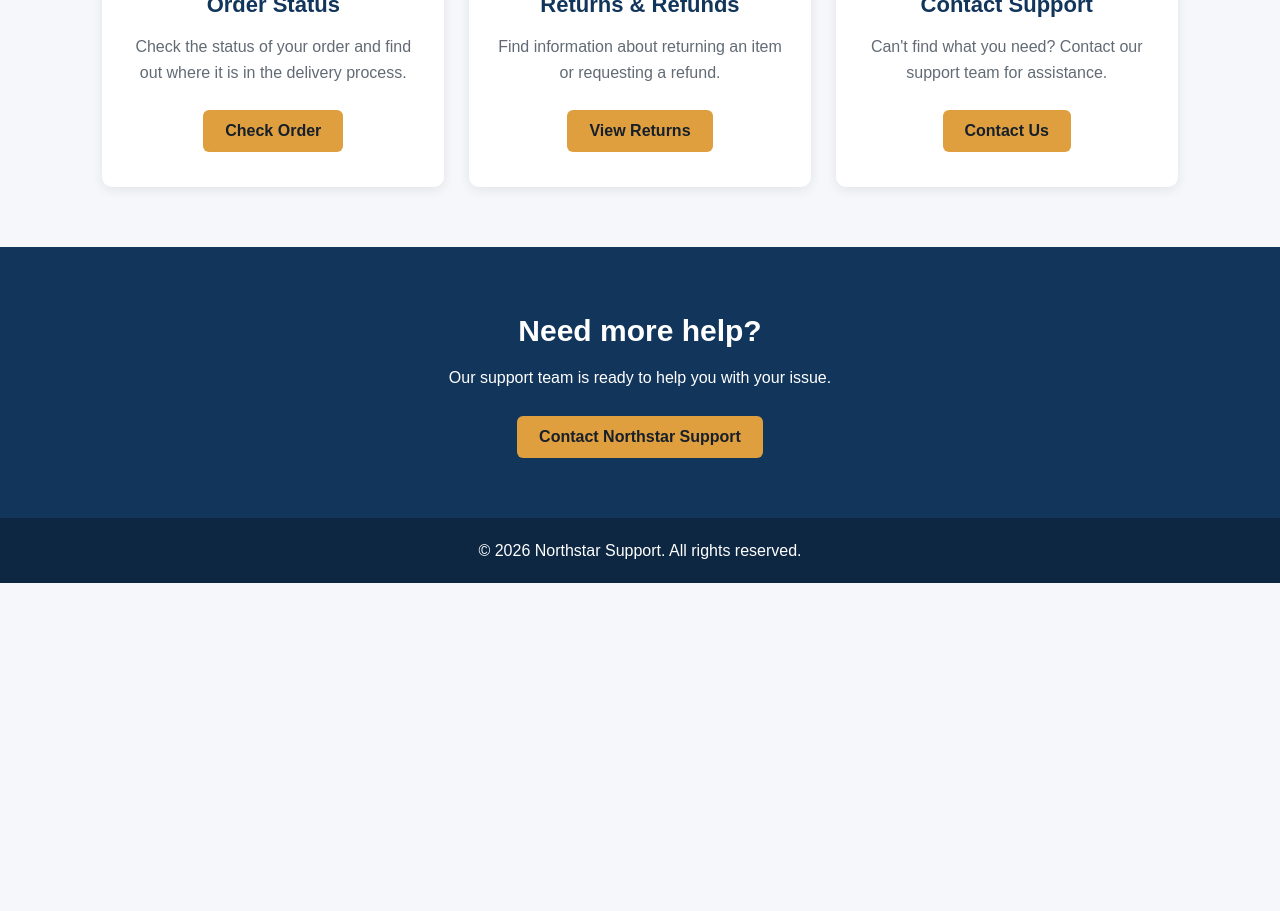
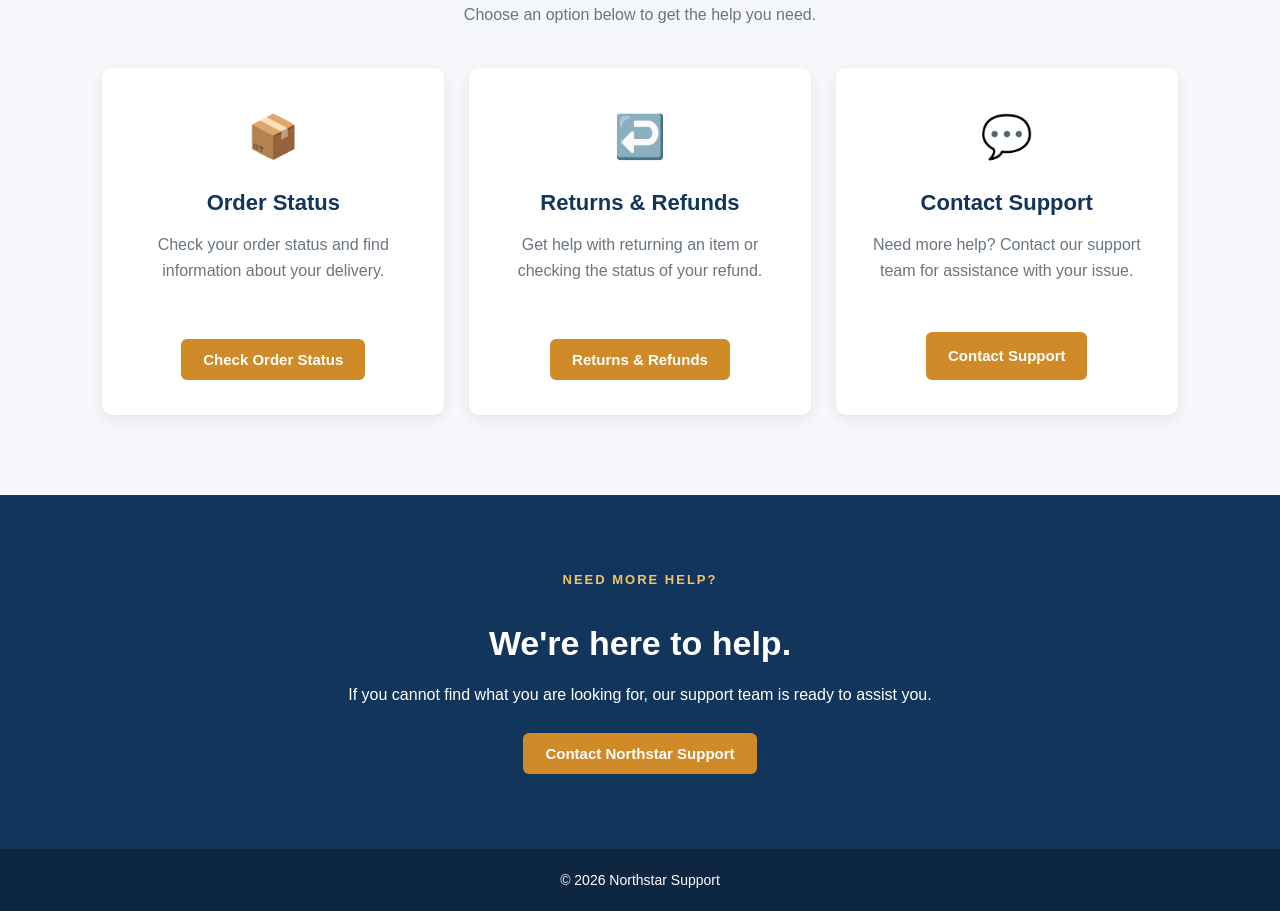
Before and after one commit to llavvy-design/northstar-support-deflection-mvp, a plain HTML site: page index.html in a window 1280 px wide. Shown: the part 721-1632 px from the top of the page. Before the commit the page ends 1304 px from the top, so only its background shows below. Drawn offline with Linux system fonts and the light colour scheme.

Commit message:
implement northstar support homepage

```diff
--- a/index.html
+++ b/index.html
@@ -1,16 +1,18 @@
-<!-- Northstar Support MVP -->
 <!DOCTYPE html>
 <html lang="en">
 
 <head>
     <meta charset="UTF-8">
     <meta name="viewport" content="width=device-width, initial-scale=1.0">
+
     <title>Northstar Support</title>
+
     <link rel="stylesheet" href="style.css">
 </head>
 
 <body>
 
+    <!-- Navigation -->
     <header class="navbar">
         <div class="logo">Northstar Support</div>
 
@@ -21,86 +23,136 @@
         </nav>
     </header>
 
+
+    <!-- Main Customer Entry Point -->
     <main>
 
-        <!-- Homepage -->
+        <!-- Home Section -->
         <section id="home" class="hero">
             <div class="hero-content">
-                <h1>How can we help?</h1>
 
-                <p>
-                    Welcome to Northstar Support. Get quick help with your
-                    orders, returns, refunds, or speak with our support team.
+                <p class="welcome-text">WELCOME TO</p>
+
+                <h1>Northstar Support</h1>
+
+                <p class="hero-description">
+                    Get quick and simple help with your orders, returns,
+                    refunds, or contact our support team for assistance.
                 </p>
 
                 <a href="#support" class="primary-button">
                     Get Support
                 </a>
-            </div>
-        </section>
-
-        <!-- Support Options -->
-        <section id="support" class="support-section">
-            <h2>What do you need help with?</h2>
-
-            <div class="support-grid">
-
-                <div class="support-card">
-                    <div class="icon">📦</div>
-                    <h3>Order Status</h3>
-                    <p>
-                        Check the status of your order and find out
-                        where it is in the delivery process.
-                    </p>
-                    <button onclick="showMessage('Order Status')">
-                        Check Order
-                    </button>
-                </div>
-
-                <div class="support-card">
-                    <div class="icon">↩️</div>
-                    <h3>Returns & Refunds</h3>
-                    <p>
-                        Find information about returning an item
-                        or requesting a refund.
-                    </p>
-                    <button onclick="showMessage('Returns & Refunds')">
-                        View Returns
-                    </button>
-                </div>
-
-                <div class="support-card">
-                    <div class="icon">💬</div>
-                    <h3>Contact Support</h3>
-                    <p>
-                        Can't find what you need? Contact our support
-                        team for assistance.
-                    </p>
-                    <button onclick="showMessage('Contact Support')">
-                        Contact Us
-                    </button>
-                </div>
 
             </div>
         </section>
 
-        <!-- Contact -->
-        <section id="contact" class="contact-section">
-            <h2>Need more help?</h2>
-            <p>
-                Our support team is ready to help you with your issue.
+
+        <!-- Support Options -->
+        <section id="support" class="support-section">
+
+            <p class="section-label">SUPPORT CENTRE</p>
+
+            <h2>How can we help you?</h2>
+
+            <p class="section-description">
+                Choose an option below to get the help you need.
             </p>
 
-            <button onclick="showMessage('Contact Support')">
-                Contact Northstar Support
-            </button>
+
+            <div class="support-grid">
+
+                <!-- Order Status -->
+                <article class="support-card">
+
+                    <div class="card-icon">📦</div>
+
+                    <h3>Order Status</h3>
+
+                    <p>
+                        Check your order status and find information
+                        about your delivery.
+                    </p>
+
+                    <button type="button" onclick="showSupportMessage('Order Status')">
+                        Check Order Status
+                    </button>
+
+                </article>
+
+
+                <!-- Returns & Refunds -->
+                <article class="support-card">
+
+                    <div class="card-icon">↩️</div>
+
+                    <h3>Returns &amp; Refunds</h3>
+
+                    <p>
+                        Get help with returning an item or checking
+                        the status of your refund.
+                    </p>
+
+                    <button type="button" onclick="showSupportMessage('Returns & Refunds')">
+                        Returns &amp; Refunds
+                    </button>
+
+                </article>
+
+
+                <!-- Contact Support -->
+                <article class="support-card">
+
+                    <div class="card-icon">💬</div>
+
+                    <h3>Contact Support</h3>
+
+                    <p>
+                        Need more help? Contact our support team
+                        for assistance with your issue.
+                    </p>
+
+                    <a href="#contact" class="card-button">
+                        Contact Support
+                    </a>
+
+                </article>
+
+            </div>
+
+        </section>
+
+
+        <!-- Contact Section -->
+        <section id="contact" class="contact-section">
+
+            <div class="contact-content">
+
+                <p class="section-label">NEED MORE HELP?</p>
+
+                <h2>We're here to help.</h2>
+
+                <p>
+                    If you cannot find what you are looking for,
+                    our support team is ready to assist you.
+                </p>
+
+                <button type="button" onclick="contactSupport()">
+                    Contact Northstar Support
+                </button>
+
+            </div>
+
         </section>
 
     </main>
 
+
+    <!-- Footer -->
     <footer>
-        <p>&copy; 2026 Northstar Support. All rights reserved.</p>
+        <p>&copy; 2026 Northstar Support</p>
     </footer>
+
 
     <script src="script.js"></script>
 
--- a/script.js
+++ b/script.js
@@ -1,4 +1,19 @@
-// Northstar Support MVP
-function showMessage(option) {
-    alert("Northstar Support: " + option + " selected.");
+// Handles support option buttons
+function showSupportMessage(option) {
+    alert(
+        "Northstar Support\n\n" +
+        option +
+        " selected.\n\n" +
+        "This feature will be available soon."
+    );
 }
+
+
+// Handles contact support
+function contactSupport() {
+    alert(
+        "Northstar Support\n\n" +
+        "Thank you for contacting us. " +
+        "Our support team will assist you."
+    );
+}
--- a/style.css
+++ b/style.css
@@ -1,158 +1,268 @@
-/* Northstar Support MVP */
+/* =========================
+   GENERAL
+========================= */
+
 * {
     margin: 0;
     padding: 0;
     box-sizing: border-box;
 }
 
+html {
+    scroll-behavior: smooth;
+}
+
 body {
-    font-family: Arial, sans-serif;
+    font-family: Arial, Helvetica, sans-serif;
     background: #f5f7fa;
     color: #1f2937;
     line-height: 1.6;
 }
 
-/* Navigation */
+
+/* =========================
+   NAVIGATION
+========================= */
+
 .navbar {
     background: #12355b;
     color: white;
+
     padding: 18px 8%;
+
     display: flex;
+    align-items: center;
     justify-content: space-between;
-    align-items: center;
+
+    position: sticky;
+    top: 0;
+    z-index: 1000;
 }
 
 .logo {
     font-size: 24px;
-    font-weight: bold;
+    font-weight: 700;
 }
 
 nav {
     display: flex;
-    gap: 25px;
+    gap: 28px;
 }
 
 nav a {
     color: white;
     text-decoration: none;
-    font-weight: 500;
+    font-size: 15px;
+    font-weight: 600;
 }
 
 nav a:hover {
     text-decoration: underline;
 }
 
-/* Hero */
+
+/* =========================
+   HERO
+========================= */
+
 .hero {
     background: white;
     text-align: center;
-    padding: 80px 20px;
+
+    padding: 100px 20px;
 }
 
 .hero-content {
-    max-width: 700px;
+    max-width: 750px;
     margin: auto;
 }
 
+.welcome-text,
+.section-label {
+    color: #d08b28;
+    font-size: 13px;
+    font-weight: 700;
+    letter-spacing: 2px;
+
+    margin-bottom: 12px;
+}
+
 .hero h1 {
-    font-size: 48px;
     color: #12355b;
+    font-size: 52px;
     margin-bottom: 20px;
 }
 
-.hero p {
+.hero-description {
+    color: #5f6b76;
     font-size: 18px;
-    color: #5b6470;
-    margin-bottom: 30px;
+
+    max-width: 650px;
+    margin: 0 auto 30px;
 }
 
+
+/* =========================
+   BUTTONS
+========================= */
+
 .primary-button,
-button {
-    background: #e09f3e;
-    color: #17202a;
+button,
+.card-button {
+    display: inline-block;
+
+    background: #d08b28;
+    color: white;
+
     border: none;
+    border-radius: 6px;
+
     padding: 12px 22px;
-    border-radius: 6px;
-    font-size: 16px;
-    font-weight: bold;
+
+    font-size: 15px;
+    font-weight: 700;
+
+    text-decoration: none;
     cursor: pointer;
-    text-decoration: none;
+
+    transition: 0.2s ease;
 }
 
 .primary-button:hover,
-button:hover {
-    opacity: 0.85;
+button:hover,
+.card-button:hover {
+    background: #b8751c;
+    transform: translateY(-1px);
 }
 
-/* Support Section */
+
+/* =========================
+   SUPPORT SECTION
+========================= */
+
 .support-section {
-    padding: 60px 8%;
+    padding: 80px 8%;
     text-align: center;
 }
 
 .support-section h2 {
-    font-size: 32px;
     color: #12355b;
-    margin-bottom: 35px;
+    font-size: 34px;
+    margin-bottom: 10px;
 }
 
+.section-description {
+    color: #697580;
+    margin-bottom: 40px;
+}
+
+
+/* =========================
+   SUPPORT CARDS
+========================= */
+
 .support-grid {
+    max-width: 1100px;
+    margin: auto;
+
     display: grid;
     grid-template-columns: repeat(3, 1fr);
+
     gap: 25px;
-    max-width: 1100px;
-    margin: auto;
 }
 
 .support-card {
     background: white;
+
     padding: 35px 25px;
+
     border-radius: 10px;
-    box-shadow: 0 3px 12px rgba(0, 0, 0, 0.08);
+
+    box-shadow: 0 4px 15px rgba(0, 0, 0, 0.08);
+
+    display: flex;
+    flex-direction: column;
+    align-items: center;
 }
 
-.icon {
+.card-icon {
     font-size: 42px;
     margin-bottom: 15px;
 }
 
 .support-card h3 {
     color: #12355b;
+    font-size: 22px;
     margin-bottom: 12px;
-    font-size: 22px;
 }
 
 .support-card p {
-    color: #626b75;
+    color: #697580;
     margin-bottom: 25px;
+
+    min-height: 75px;
 }
 
-/* Contact */
+.support-card button,
+.support-card .card-button {
+    margin-top: auto;
+}
+
+
+/* =========================
+   CONTACT
+========================= */
+
 .contact-section {
     background: #12355b;
     color: white;
+
     text-align: center;
-    padding: 60px 20px;
+
+    padding: 75px 20px;
+}
+
+.contact-content {
+    max-width: 650px;
+    margin: auto;
+}
+
+.contact-section .section-label {
+    color: #f1c36b;
 }
 
 .contact-section h2 {
-    font-size: 30px;
-    margin-bottom: 10px;
+    font-size: 34px;
+    margin-bottom: 12px;
 }
 
 .contact-section p {
     margin-bottom: 25px;
 }
 
-/* Footer */
+
+/* =========================
+   FOOTER
+========================= */
+
 footer {
     background: #0d2742;
     color: white;
+
     text-align: center;
+
     padding: 20px;
 }
 
-/* Mobile */
+footer p {
+    font-size: 14px;
+}
+
+
+/* =========================
+   MOBILE
+========================= */
+
 @media (max-width: 768px) {
 
     .navbar {
@@ -161,14 +271,31 @@ footer {
     }
 
     nav {
-        gap: 15px;
+        gap: 18px;
+    }
+
+    .hero {
+        padding: 70px 20px;
     }
 
     .hero h1 {
-        font-size: 36px;
+        font-size: 38px;
+    }
+
+    .hero-description {
+        font-size: 16px;
     }
 
     .support-grid {
         grid-template-columns: 1fr;
     }
+
+    .support-section {
+        padding: 60px 20px;
+    }
+
+    .support-section h2,
+    .contact-section h2 {
+        font-size: 28px;
+    }
 }
```
